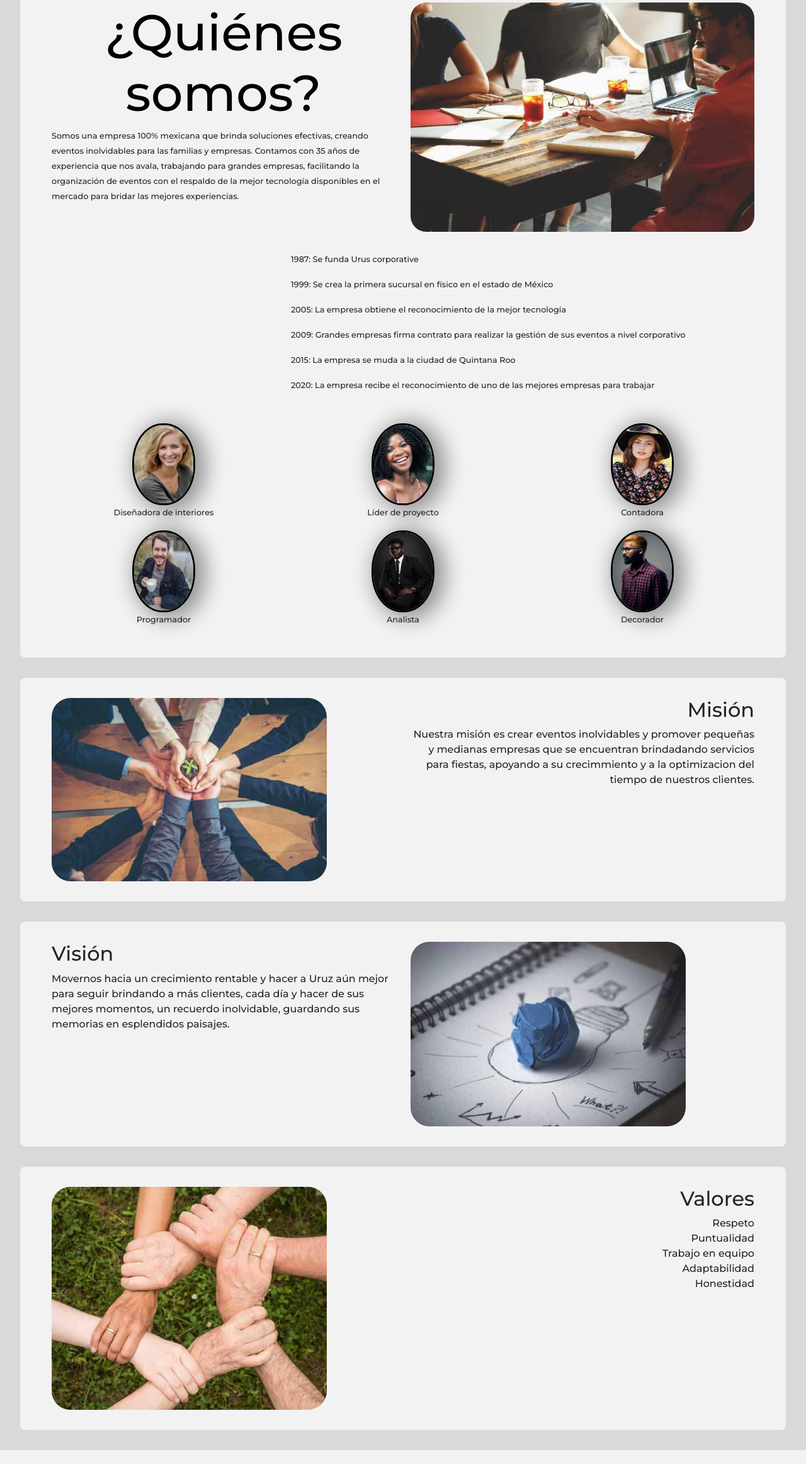
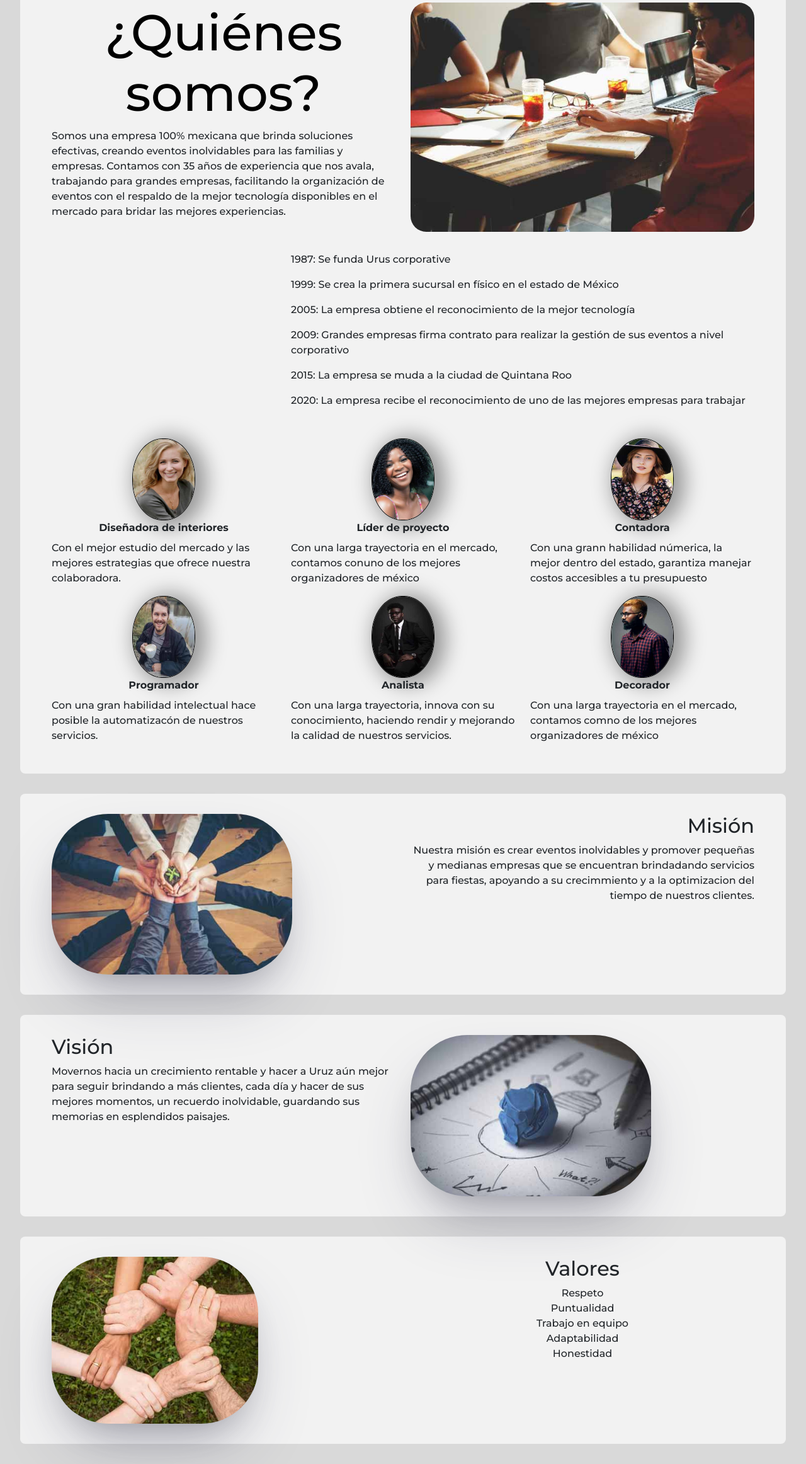
Before and after one commit to Carloscastro16/PaginaWireframe, a PHP site: page /Paginas/About_Us.html in a window 1280 px wide. Shown: the part 148-2472 px from the top of the page at 63% size. Before the commit the page ends 2450 px from the top, so only its background shows below. Run offline with PHP 8.4, Linux system fonts and the light colour scheme.

Commit message:
mas cambios acerca de

```diff
--- a/Paginas/About_Us.html
+++ b/Paginas/About_Us.html
@@ -81,37 +81,60 @@
                     <div class="col-sm-4">
                         <div class="colaborador">
                             <img src="../images/per1.jpg" class="fotosp">
-                            <p>Diseñadora de interiores</p>
+                            <h3>Diseñadora de interiores</h3>
+                            <p >Con el mejor estudio del mercado y las mejores estrategias
+                                que ofrece nuestra colaboradora.
+                            </p>
                         </div>
                     </div>
                     <div class="col-sm-4">
                         <div class="colaborador">
                             <img src="../Images/per2.jpg" class="fotosp">
-                            <p>Líder de proyecto </p>
+                            <h3>Líder de proyecto </h3>
+                            <p>
+                                Con una larga trayectoria en el mercado, contamos conuno de
+                                los mejores organizadores de méxico
+                            </p>
                         </div>
                     </div>
                     <div class="col-sm-4">
                         <div class="colaborador">
                             <img src="../Images/per3.jpg" class="fotosp">
-                            <p>Contadora</p>
+                            <h3>Contadora</h3>
+                            <p>
+                                Con una grann habilidad númerica, la mejor dentro del estado,
+                                garantiza manejar costos accesibles a tu presupuesto
+                            </p>
                         </div>
                     </div>
                     <div class="col-sm-4">
                         <div class="colaborador">
                             <img src="../Images/per4.jpg" class="fotosp">
-                            <p>Programador </p>
+                            <h3>Programador </h3>
+                            <p>
+                                Con una gran habilidad intelectual hace posible la automatizacón
+                                de nuestros servicios.
+                            </p>
                         </div>
                     </div>
                     <div class="col-sm-4">
                         <div class="colaborador">
                             <img src="../Images/per5.jpg" class="fotosp">
-                            <p>Analista </p>
+                            <h3>Analista </h3>
+                            <p>
+                                Con una larga trayectoria, innova con su conocimiento, haciendo rendir
+                                y mejorando la calidad de nuestros servicios.
+                            </p>
                         </div>
                     </div>
                     <div class="col-sm-4">
                         <div class="colaborador">
                             <img src="../Images/per6.jpg" class="fotosp">
-                            <p>Decorador</p>
+                            <h3>Decorador</h3>
+                            <p>
+                                Con una larga trayectoria en el mercado, contamos comno de
+                                los mejores organizadores de méxico
+                            </p>
                         </div>
                     </div>
                 </div>
@@ -165,11 +188,11 @@
             <div class="valor container">
                 <div class="filaval row">
                     <div class="col-sm-6">
-                            <img src="../Images/us.jpg" class="imavalor">
+                            <img src="../Images/us.jpg" class="imavalor ">
                     </div>
                     <div class="col-sm-6">
-                            <h2 class="subtivalor text-end">Valores</h2>
-                            <p class="text-end">
+                            <h2 class="subtivalor text-center">Valores</h2>
+                            <p class="text-center">
                                 Respeto <br>
                                 Puntualidad <br>
                                 Trabajo en equipo <br>
--- a/Styles/Styles_Us.css
+++ b/Styles/Styles_Us.css
@@ -59,7 +59,7 @@ header{
     font-size:5rem;
 }
 .nosotros p{
-    font-size: .8rem;
+    font-size: 1rem;
     font-weight: 500;
     line-height: 1.5rem;
 }
@@ -76,13 +76,22 @@ header{
     width: 100px;
     height: 130px;
     border-radius: 48%;
-    border: 3px solid #000000;
+    border: 1px solid #000000;
     -webkit-box-shadow: 10px 4px 33px 7px rgba(0,0,0,0.39);
 -moz-box-shadow: 10px 4px 33px 7px rgba(0,0,0,0.39);
 box-shadow: 10px 4px 33px 7px rgba(0,0,0,0.39);
 
 }
-
+.colaborador h3{
+    font-size: 1rem;
+    font-weight: bold;
+    line-height: 1.5rem;
+}
+.colaborador p{
+    font-size: 1rem;
+    font-weight: 500;
+    line-height: 1.5rem;
+}
 .colaborador{
     display: flex;
     align-items: center;
@@ -98,10 +107,6 @@ box-shadow: 10px 4px 33px 7px rgba(0,0,0,0.39);
     margin:2rem;
     padding: 2rem;
 }
-.subtimision h2{
-
-
-}
 .mision{
     width:100%;
     font-family:'Montserrat', sans-serif;
@@ -115,9 +120,11 @@ box-shadow: 10px 4px 33px 7px rgba(0,0,0,0.39);
 
 }
 .imamision{
-    border-radius: 30px;
-    width: 80%;
-
+    border-radius: 90px;
+    width: 70%;
+    box-shadow: rgba(50, 50, 93, 0.25) 0px 50px 100px -20px,
+    rgba(0, 0, 0, 0.3) 0px 30px 60px -30px,
+    rgba(10, 37, 64, 0.35) 0px -2px 6px 0px inset;
 
 }
 /*-----------fin de estilo---*/
@@ -131,10 +138,6 @@ box-shadow: 10px 4px 33px 7px rgba(0,0,0,0.39);
     margin:2rem;
     padding: 2rem;
 }
-.subtivision h2{
-
-
-}
 .vision{
     width:100%;
     font-family:'Montserrat', sans-serif;
@@ -147,9 +150,13 @@ box-shadow: 10px 4px 33px 7px rgba(0,0,0,0.39);
     line-height: 1.5rem;
 }
 .imavision{
-    border-radius: 30px;
-    width: 80%;
-
+    border-radius: 90px;
+    width: 70%;
+    display: block;
+    margin-block-end;
+    box-shadow: rgba(50, 50, 93, 0.25) 0px 50px 100px -20px,
+    rgba(0, 0, 0, 0.3) 0px 30px 60px -30px,
+    rgba(10, 37, 64, 0.35) 0px -2px 6px 0px inset;
 }
 /*-----fin de vision----*/
 
@@ -162,10 +169,7 @@ box-shadow: 10px 4px 33px 7px rgba(0,0,0,0.39);
     margin:2rem;
     padding: 2rem;
 }
-.subtivalor h2{
-    text-align: right;
 
-}
 .valor{
     width:100%;
     font-family:'Montserrat', sans-serif;
@@ -178,10 +182,11 @@ box-shadow: 10px 4px 33px 7px rgba(0,0,0,0.39);
     line-height: 1.5rem;
 }
 .imavalor{
-    border-radius: 30px;
-    width: 80%;
-
-
+    border-radius: 90px;
+    width: 60%;
+    box-shadow: rgba(50, 50, 93, 0.25) 0px 50px 100px -20px,
+    rgba(0, 0, 0, 0.3) 0px 30px 60px -30px,
+    rgba(10, 37, 64, 0.35) 0px -2px 6px 0px inset;
 }
 /*--------fin de valores---*/
 
```
